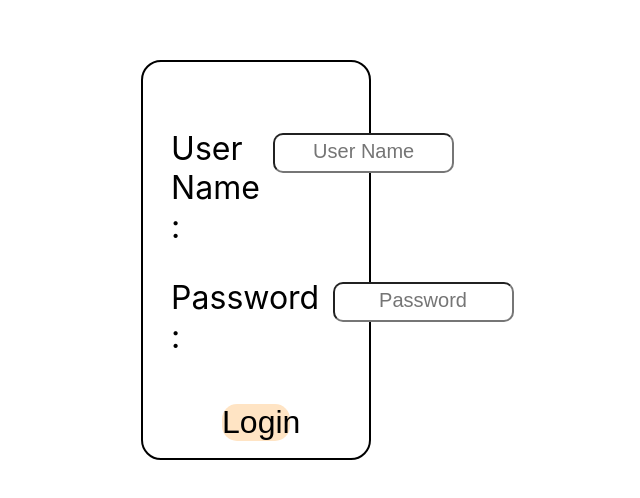
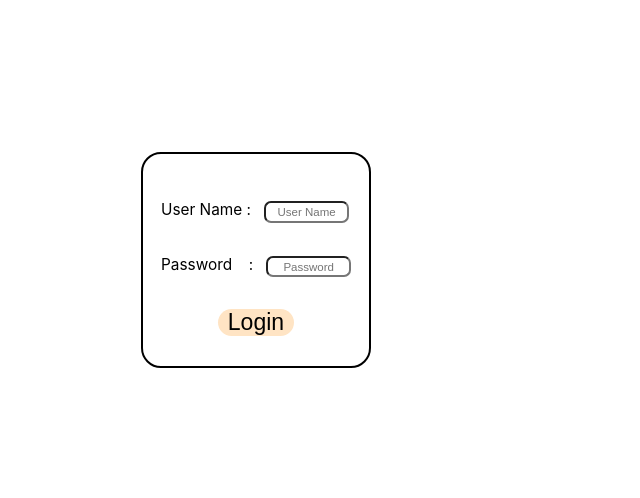
Before and after one commit to utkarsh0903/dishpoll, a React (Create React App) app: page /login in a window 768 px wide. Shown: the part 140-638 px from the top of the page, without its empty margins (128-768 px from the left). Built offline with nearby package versions, Linux system fonts and the light colour scheme.

Commit message:
feat : Login and dashboard responsive

```diff
--- a/src/components/Login.jsx
+++ b/src/components/Login.jsx
@@ -100,9 +100,9 @@ function Login() {
             <div className="login">
                 <form>
                     <div className="username-section">
-                        <label htmlFor="username" className="">User Name : </label>
+                        <label htmlFor="username">User Name : </label>
 
-                        <div className="">
+                        <div className="username">
                             <input type="text" name="username" value={user.username}
                                     onChange={handleChange} className="" id="username"
                                     placeholder="User Name"/>
@@ -111,8 +111,8 @@ function Login() {
                     </div>
 
                     <div className="password-section">
-                        <label htmlFor="password" className="">Password :</label>
-                        <div className="">
+                        <label htmlFor="password">Password :</label>
+                        <div className="pass">
                             <input type="password" autoComplete="on" value={user.password} name="password"
                                    onChange={handleChange} className="" id="password"
                                    placeholder="Password"/>
--- a/src/styles/dashboard.css
+++ b/src/styles/dashboard.css
@@ -6,6 +6,7 @@
 
     >button{
         width: 15%;
+        font-size: 2.5vw;
         height: 8vh;
         background-color: bisque;
         border: none;
@@ -19,7 +20,6 @@
 
         >button{
             width: 30%;
-            font-size: 1.5em;
         }
     }
 }
--- a/src/styles/login.css
+++ b/src/styles/login.css
@@ -17,27 +17,27 @@
 }
 
 form{
-    width: 75%;
     height: 66%;
     display: flex;
     flex-direction: column;
-    justify-content: flex-start;
+    justify-content: center;
     align-items: flex-start;
 }
 
 .username-section{
     display: flex;
     >label{
-        font-size: 2em;
+        font-size: 1.8vw;
     }
     input{
-        height: 3em;
+        width: 11vw;
+        height: 2.3vw;
+        margin-top: 0.5em;
         margin-left: 1em;
         border-radius: 10px;
-        margin-top: 0.3em;
 
         &::placeholder{
-            font-size: 1.5em;
+            font-size: 1.5vw;
             text-align: center;
         }
     }
@@ -47,17 +47,18 @@ form{
     margin-top: 2em;
     display: flex;
     >label{
-        font-size: 2em;
+        font-size: 1.8vw;
         word-spacing: 0.8em;
     }
     input{
-        height: 3em;
+        width: 11vw;
+        height: 2.3vw;
+        margin-top: 0.5em;
         margin-left: 1em;
         border-radius: 10px;
-        margin-top: 0.3em;
 
         &::placeholder{
-            font-size: 1.5em;
+            font-size: 1.5vw;
             text-align: center;
         }
     }
@@ -71,7 +72,7 @@ form{
 }
 
 button{
-    font-size: 2em;
+    font-size: 3vw;
     border-radius: 15px;
     width: 40%;
     background-color: bisque;
@@ -79,5 +80,46 @@ button{
 }
 
 .error{
+    margin: 1em 0 0 1em;
     color: red;
 }
+
+@media (min-width:700px) and (max-width:1200px) {
+
+
+    .login{
+        height: 28vw;
+        width: 30%;
+    }
+
+    .username-section{
+        margin-top: 1em;
+        >label{
+            font-size: 2vw;
+        }
+        input{
+            height: 2.8vw;
+            margin-top: 0.1em;
+            border-radius: 7px;
+        }
+    }
+
+    .password-section{
+        >label{
+            font-size: 2vw;
+        }
+        input{
+            height: 2.8vw;
+            margin-top: 0.1em;
+            border-radius: 7px;
+        }
+    }
+
+    .submit-btn{
+        margin-top: 2em;
+    }
+
+    .error{
+        font-size: 2vw;
+    }
+}
```
